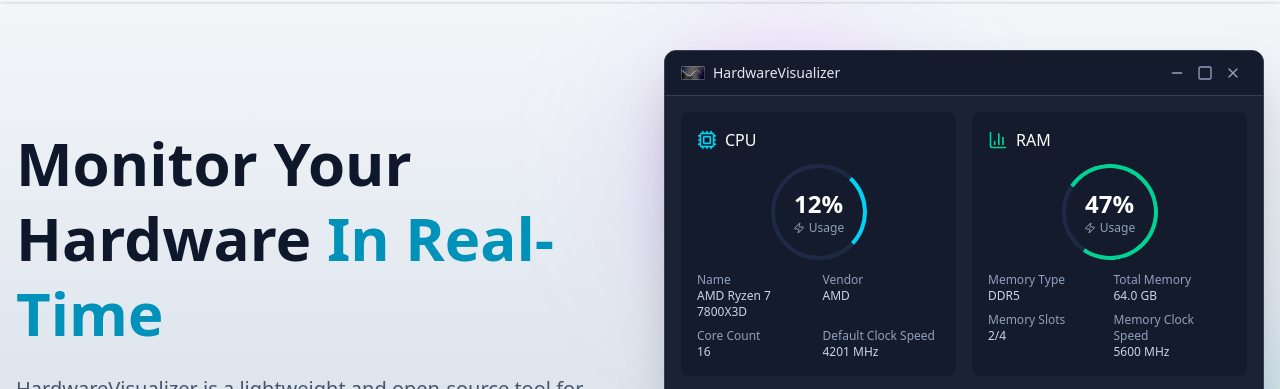
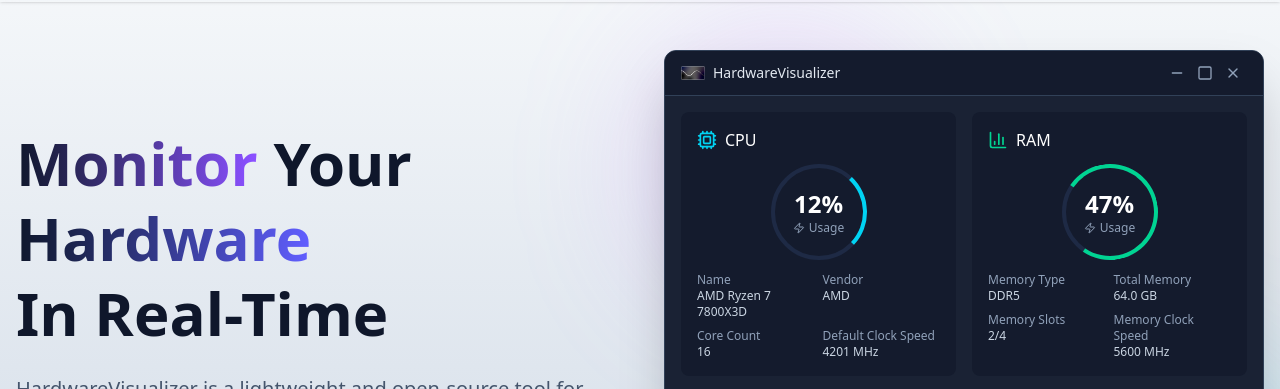
Before and after one commit to shm11C3/hardviz-webpage, an Astro site: page / in a window 1280 px wide. Shown: the part 78-467 px from the top of the page. Built offline with nearby package versions, Linux system fonts and the light colour scheme; Astro itself is replaced by a stand-in of ours; no server answers.

Commit message:
feat: enhance hero section title with gradient text styling

```diff
--- a/src/components/Hero.astro
+++ b/src/components/Hero.astro
@@ -18,11 +18,18 @@
     <div class="flex flex-col lg:flex-row items-center gap-12">
       <div class="flex-1 text-center lg:text-left">
         <h1
-          class="text-4xl md:text-5xl lg:text-6xl font-bold text-slate-900 dark:text-white mb-6 leading-tight"
+          class="text-4xl md:text-5xl lg:text-6xl font-extrabold text-slate-900 dark:text-white mb-6 leading-tight font-extrabold"
         >
-          Monitor Your Hardware <span class="text-cyan-600 dark:text-cyan-400"
-            >In Real-Time</span
+          <span
+            class="bg-linear-to-r from-slate-900 dark:from-white to-violet-500 dark:to-violet-400 bg-clip-text font-extrabold text-transparent"
+            >Monitor</span
           >
+          Your
+          <span
+            class="bg-linear-to-r from-slate-900 dark:from-white to-indigo-500 dark:to-indigo-400 bg-clip-text font-extrabold text-transparent"
+            >Hardware</span
+          >
+          <span class="whitespace-nowrap">In Real-Time</span>
         </h1>
         <p
           class="text-lg md:text-xl text-slate-600 dark:text-slate-300 mb-8 max-w-2xl mx-auto lg:mx-0"
```
